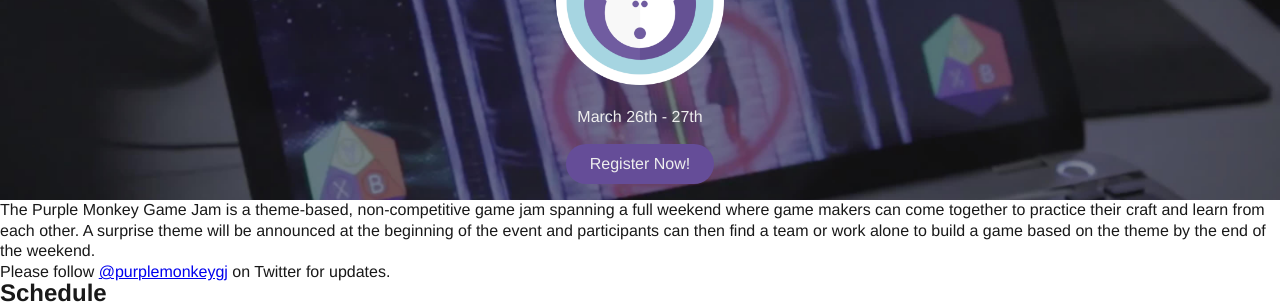
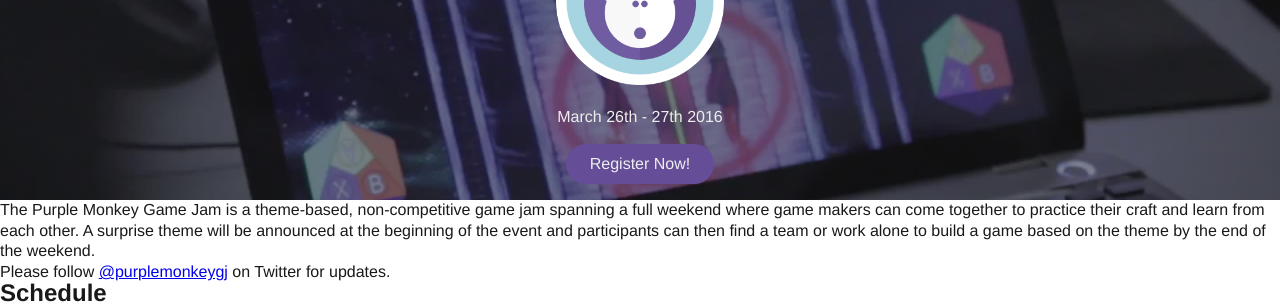
Before and after one commit to purplemonkeygamejam/purplemonkeygamejam.github.io, a Jekyll site: the page built from index.html, in a window 1280 px wide. Shown: the part 166-470 px from the top of the page. Built offline with Jekyll 4.4.1, drawn with Linux system fonts in a browser that asks for light colours.

Commit message:
Added year to date.

```diff
--- a/_config.yml
+++ b/_config.yml
@@ -1,6 +1,6 @@
 title: Purple Monkey Game Jam
 description: > # The Purple Monkey Game Jam is a theme-based, non-competitive game jam spanning a full weekend where game makers can come together to practice their craft and learn from each other. A surprise theme will be announced at the beginning of the event and participants can then find a team or work alone to build a game based on the theme by the end of the weekend.
-date: March 26th - 27th
+date: March 26th - 27th 2016
 register_url: https://generalassemb.ly/education/purple-monkey-game-jam-vii/boston/21959
 location: 51 Melcher Street, Boston, MA 02210
 location_url: https://www.google.com/maps/place/51+Melcher+St,+Boston,+MA+02210/
```
